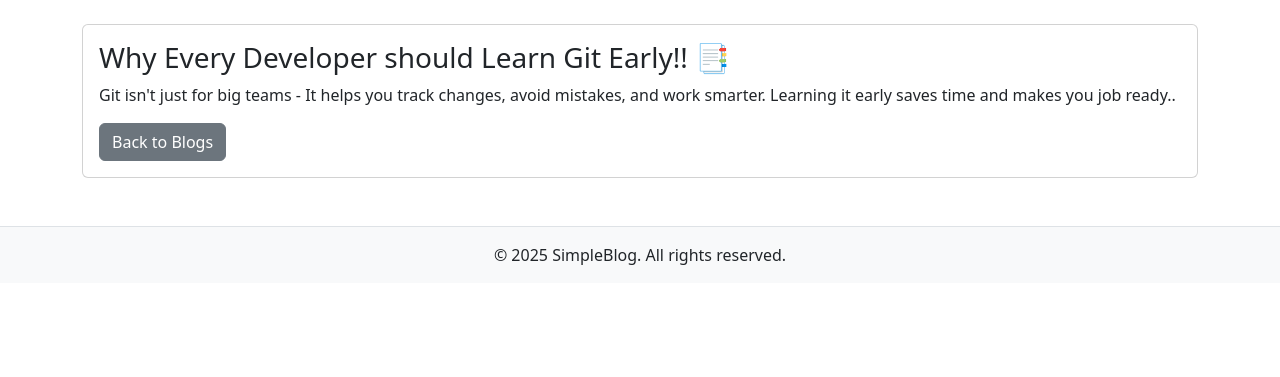
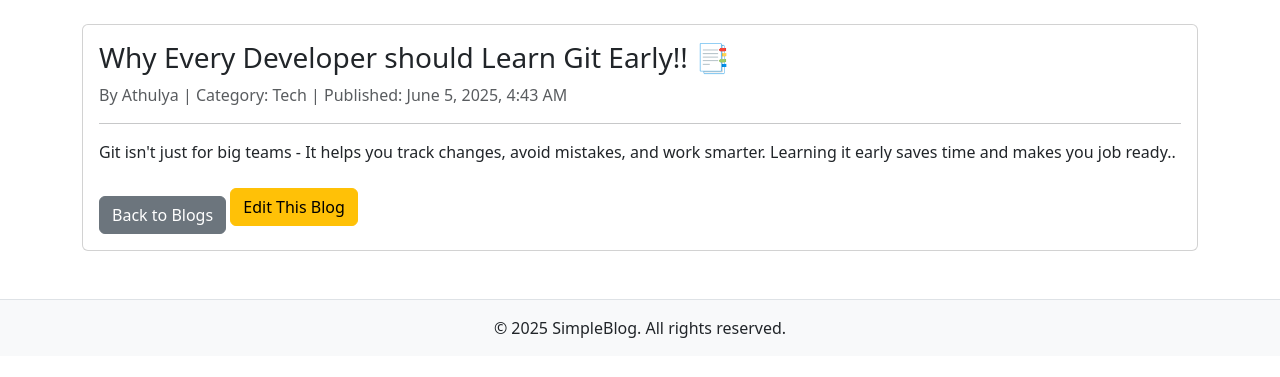
Before and after one commit to athulyaworks/simpleblog, a Django app: page /blog/4/ in a window 1280 px wide. Shown: the part 56-433 px from the top of the page. Run offline with Django 5.2, Linux system fonts and the light colour scheme; data comes from the database, SQL or seed files in the repository; both versions use the stored data as it was after the commit.

Commit message:
add forms and image upload

```diff
--- a/blogapp/models.py
+++ b/blogapp/models.py
@@ -17,7 +17,8 @@ class Blog(models.Model):
     title = models.CharField(max_length=100)
     content = models.TextField()
     author = models.ForeignKey(Author, on_delete=models.CASCADE)
-    category = models.ForeignKey(Category, on_delete=models.SET_NULL, null=True,blank=True)
+    category = models.ForeignKey(Category, on_delete=models.SET_NULL, null=True, blank=True)
+    image = models.ImageField(upload_to='uploads/', null=True, blank=True)  # ✅ Add this line
     published_date = models.DateTimeField(auto_now_add=True)
 
     def __str__(self):
--- a/blogapp/urls.py
+++ b/blogapp/urls.py
@@ -1,10 +1,11 @@
 from django.urls import path
-from .views import BlogPageView, BlogDetailView, ProfilePageView
+from .views import *
 
 urlpatterns = [
 
     path('', BlogPageView.as_view(), name='blog'),
     path('profile/', ProfilePageView.as_view(), name='profile'),
     path('blog/<int:pk>/', BlogDetailView.as_view(), name='blog_detail'),
-
+    path('add/',BlogCreateView.as_view(), name='add_blog'),
+    path('edit/<int:pk>/', BlogUpdateView.as_view(), name='edit_blog')
 ]
--- a/blogapp/views.py
+++ b/blogapp/views.py
@@ -1,9 +1,7 @@
-from django.views.generic import TemplateView
-from django.http import Http404
-from django.views.generic import TemplateView, DetailView
+from django.views.generic import TemplateView, DetailView, CreateView, UpdateView
+from django.urls import reverse_lazy
 from .models import Blog
-
-# Create your views here.
+from .forms import BlogForm
 
 class BlogPageView(TemplateView):
     template_name = 'blogapp/blog.html'
@@ -13,12 +11,22 @@ class BlogPageView(TemplateView):
         context['blogs'] = Blog.objects.all()
         return context
 
-# Blog Detail Page - shows a single blog using Generic DetailView
 class BlogDetailView(DetailView):
     model = Blog
     template_name = 'blogapp/blog_detail.html'
     context_object_name = 'blog'
 
-# Profile Page - static page
 class ProfilePageView(TemplateView):
     template_name = 'blogapp/profile.html'
+
+class BlogCreateView(CreateView):
+    model = Blog
+    form_class = BlogForm
+    template_name = 'blogapp/add_blog.html'
+    success_url = reverse_lazy('blog')
+
+class BlogUpdateView(UpdateView):
+    model = Blog
+    form_class = BlogForm
+    template_name = 'blogapp/edit_blog.html'
+    success_url = reverse_lazy('blog')
--- a/simpleblog/settings.py
+++ b/simpleblog/settings.py
@@ -11,7 +11,7 @@ https://docs.djangoproject.com/en/5.1/ref/settings/
 """
 
 from pathlib import Path
-
+import os
 
 # Build paths inside the project like this: BASE_DIR / 'subdir'.
 BASE_DIR = Path(__file__).resolve().parent.parent
@@ -121,3 +121,6 @@ STATIC_URL = 'static/'
 
 # Default primary key field type
 # https://docs.djangoproject.com/en/5.1/ref/settings/#default-auto-field
+
+MEDIA_URL = '/media/'
+MEDIA_ROOT = os.path.join(BASE_DIR, 'media')
--- a/simpleblog/urls.py
+++ b/simpleblog/urls.py
@@ -15,9 +15,14 @@ Including another URLconf
     2. Add a URL to urlpatterns:  path('blog/', include('blog.urls'))
 """
 from django.contrib import admin
-from django.urls import path,include
+from django.urls import path, include
+from django.conf import settings
+from django.conf.urls.static import static
 
 urlpatterns = [
     path('admin/', admin.site.urls),
-    path('',include('blogapp.urls')),
+    path('', include('blogapp.urls')),
 ]
+
+if settings.DEBUG:
+    urlpatterns += static(settings.MEDIA_URL, document_root=settings.MEDIA_ROOT)
--- a/templates/blogapp/blog_detail.html
+++ b/templates/blogapp/blog_detail.html
@@ -1,11 +1,25 @@
 {% extends 'index.html' %}
+
+{% block title %}{{ blog.title }}{% endblock %}
 
 {% block content %}
 <div class="card">
   <div class="card-body">
     <h3 class="card-title">{{ blog.title }}</h3>
+    <p class="text-muted">
+      By {{ blog.author.name }} |
+      Category: {{ blog.category.name }} |
+      Published: {{ blog.published_date|date:"F j, Y, g:i A" }}
+    </p>
+
+    {% if blog.image %}
+      <img src="{{ blog.image.url }}" class="img-fluid my-3 rounded" alt="{{ blog.title }} image" style="max-height: 400px; object-fit: cover;">
+    {% endif %}
+
+    <hr>
     <p class="card-text">{{ blog.content }}</p>
-    <a href="{% url 'blog' %}" class="btn btn-secondary">Back to Blogs</a>
+    <a href="{% url 'blog' %}" class="btn btn-secondary mt-3">Back to Blogs</a>
+    <a href="{% url 'edit_blog' blog.id %}" class="btn btn-warning">Edit This Blog</a>
   </div>
 </div>
 {% endblock %}
```
Also changed, not shown: blogapp/forms.py (added, +13 -0 lines), templates/blogapp/add_blog.html (added, +24 -0 lines), templates/blogapp/blog.html (+12 -0 lines), templates/blogapp/edit_blog.html (added, +15 -0 lines), blogapp/migrations/0002_blog_image.py (added), db.sqlite3, media/uploads/django_dev.png (added).
